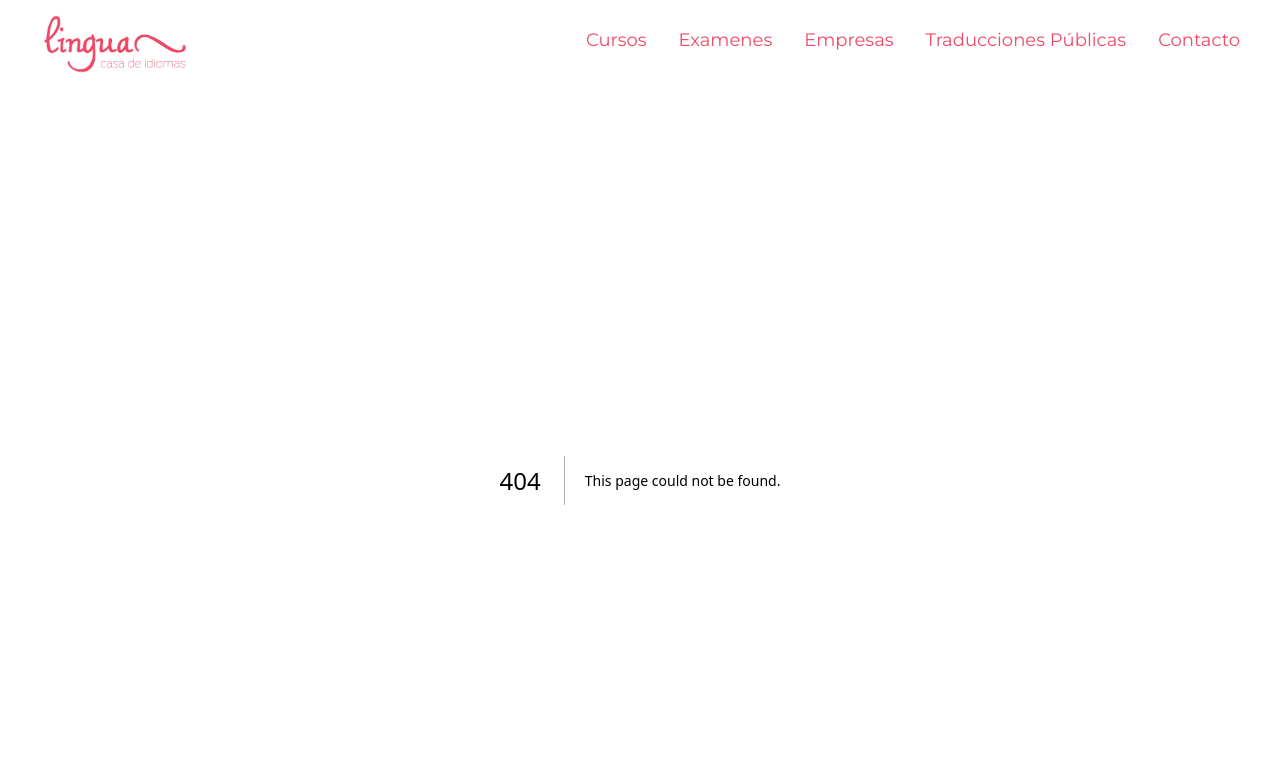
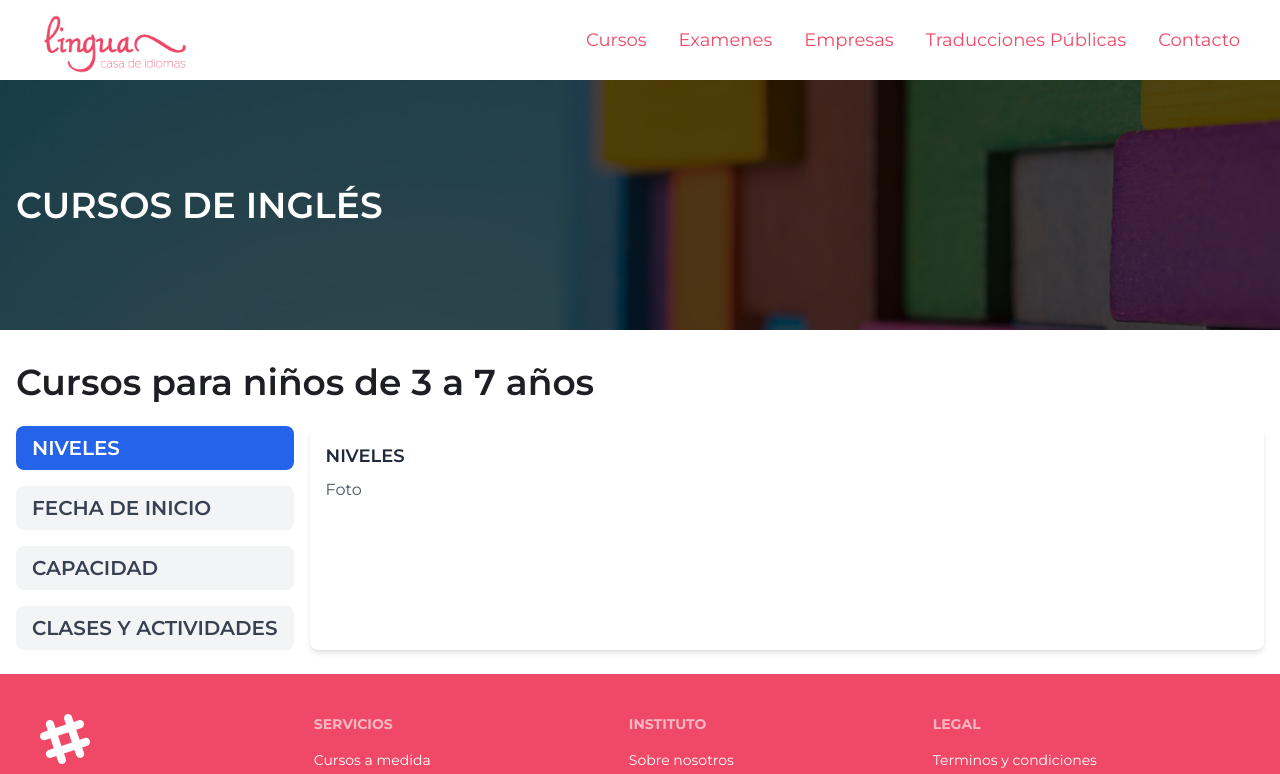
Before and after one commit to EmilianoAloi/lingua, a Next.js app: page /cursos in a window 1280 px wide. Before the commit this address had no page. Shown: the top 774 px of the page. Built offline with nearby package versions, Linux system fonts and the light colour scheme; what tw-elements would draw is missing.

Commit message:
courses tab component builded

```diff
--- /dev/null
+++ b/src/app/cursos/page.jsx
@@ -0,0 +1,24 @@
+import VerticalTab from "@/components/courses/VerticalTab";
+
+const CoursesPage = () => {
+  return (
+    <div>
+      <section className="bg-cursos flex items-center">
+        <h2 className="container text-white   text-2xl md:text-4xl font-semibold inline-block p-4  ">
+          CURSOS DE INGLÉS
+        </h2>
+      </section>
+
+      <section className="container pt-8">
+        <h3 className="text-customBlack text-xl md:text-4xl  font-semibold mb-4">
+          Cursos para niños de 3 a 7 años
+        </h3>
+        <div className="my-6">
+          <VerticalTab />
+        </div>
+      </section>
+    </div>
+  );
+};
+
+export default CoursesPage;
--- a/src/app/globals.css
+++ b/src/app/globals.css
@@ -50,11 +50,12 @@ header,
 .banner-hero1 {
   background: rgb(235, 144, 152);
   background: radial-gradient(
-    circle at 80% 200px,
-    rgba(235, 144, 152, 1) 4%,
-    rgba(252, 70, 107, 1) 55%
+    circle at 80% 100px,
+    rgba(235, 144, 152, 1) 2%,
+    rgba(252, 70, 107, 1) 60%
   );
 }
+
 @media (max-width: 768px) {
   .swiper-hero {
     height: 580px;
@@ -505,3 +506,16 @@ header,
   height: 300px !important;
   background-position: bottom;
 }
+
+/**/
+
+/* Page Cursos */
+
+.bg-cursos {
+  background-image: url("/img/image-cursos.png");
+  height: 250px !important;
+  background-position: bottom;
+  background-size: cover;
+}
+
+/**/
--- a/src/components/Navbar.jsx
+++ b/src/components/Navbar.jsx
@@ -24,7 +24,7 @@ const Navbar = () => {
         <div className=" hidden lg:flex text-customPink text-lg ">
           <ul className="flex gap-8 items-center">
             <li>
-              <Link href="#" className="hover:text-customGray">
+              <Link href="/cursos" className="hover:text-customGray">
                 Cursos
               </Link>
             </li>
--- /dev/null
+++ b/src/components/courses/VerticalTab.jsx
@@ -0,0 +1,62 @@
+"use client";
+import { useState } from "react";
+
+const VerticalTab = () => {
+  const [activeTab, setActiveTab] = useState(0);
+
+  const tabs = [
+    {
+      title: "NIVELES",
+      subtitle: "A1, A2, B1, B2, C1, C2",
+      content: "Foto",
+    },
+    {
+      title: "FECHA DE INICIO",
+      subtitle: "",
+      content: "Export a quality Next.js codebase...",
+    },
+    {
+      title: "CAPACIDAD",
+      subtitle: "",
+      content: "Foto",
+    },
+    {
+      title: "CLASES Y ACTIVIDADES",
+      subtitle: "",
+      content: "Foto",
+    },
+  ];
+
+  return (
+    <div className="flex space-x-4">
+      {/* Vertical Tabs */}
+      <div className="flex flex-col space-y-4">
+        {tabs.map((tab, index) => (
+          <button
+            key={index}
+            className={`text-left py-2 px-4 rounded-lg cursor-pointer transition-colors ${
+              activeTab === index
+                ? "bg-blue-600 text-white"
+                : "bg-gray-100 text-gray-700"
+            }`}
+            onClick={() => setActiveTab(index)}
+          >
+            <div className="flex flex-col">
+              <div className="font-semibold text-xl">{tab.title}</div>
+              {/* <p> {tab.subtitle}</p> */}
+            </div>
+          </button>
+        ))}
+      </div>
+
+      {/* Tab Content */}
+      <div className="p-4 bg-white rounded-lg shadow-md flex-1">
+        <h2 className="text-lg font-semibold">{tabs[activeTab].title}</h2>
+
+        <p className="mt-2 text-gray-600">{tabs[activeTab].content}</p>
+      </div>
+    </div>
+  );
+};
+
+export default VerticalTab;
```
